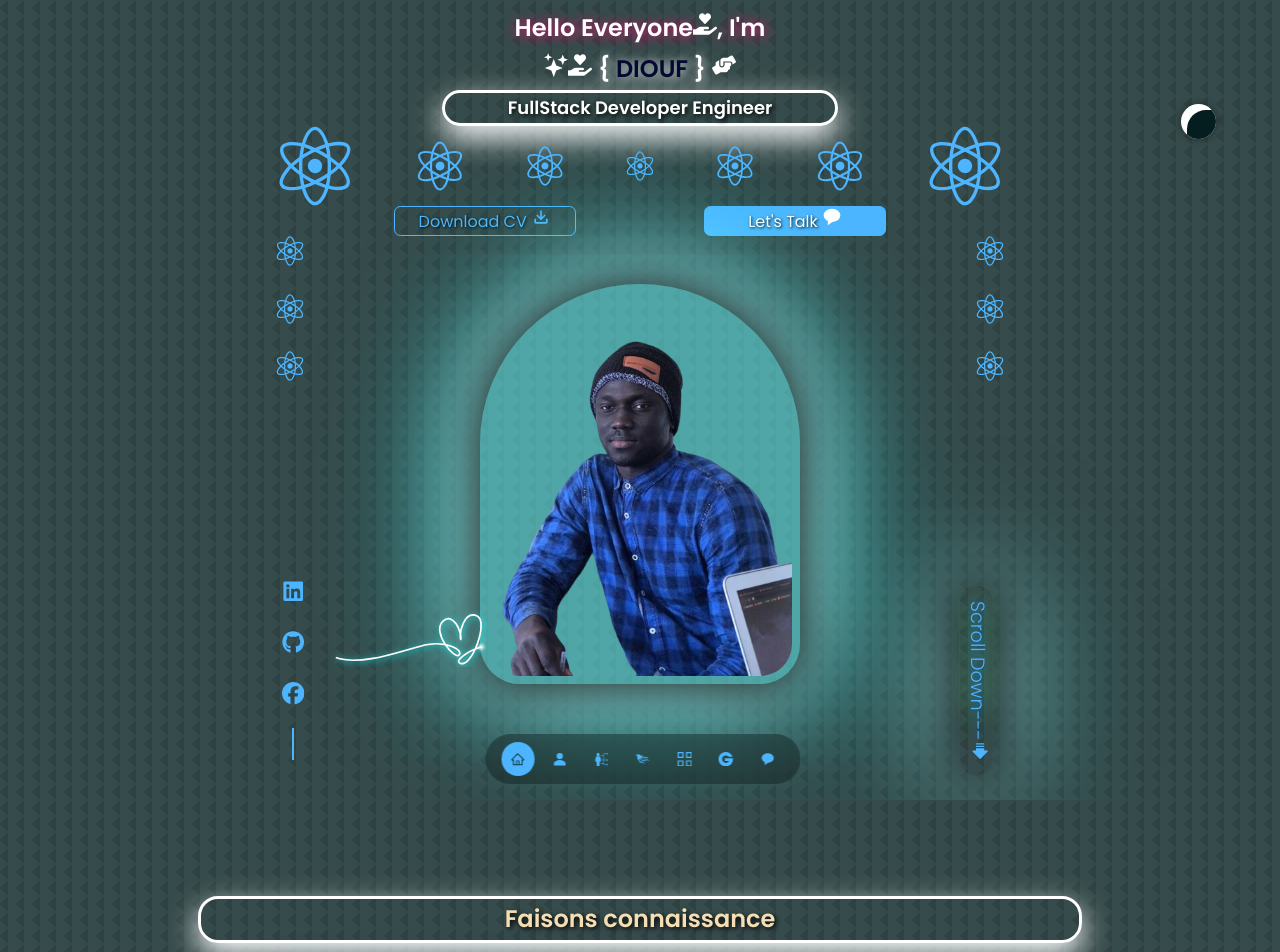
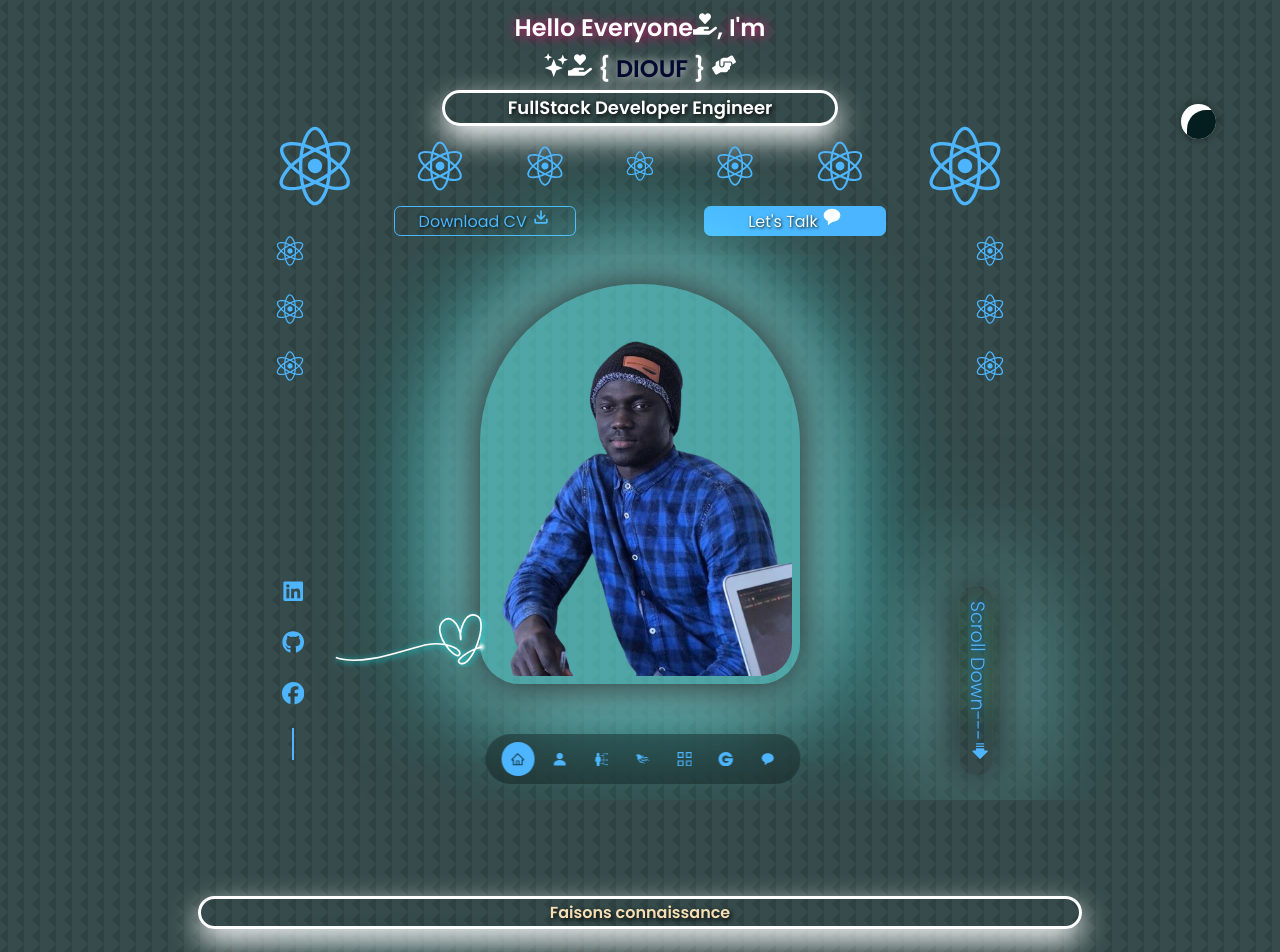
Before and after one commit to Mouhamed1003/keenprogrammer.com, a React (Create React App) app: page / in a window 1280 px wide. Shown: the top 952 px of the page. Built offline with nearby package versions, Linux system fonts and the light colour scheme.

Commit message:
Update index.css

```diff
--- a/src/index.css
+++ b/src/index.css
@@ -89,7 +89,7 @@ h5 {
     border: 3px solid white;
     margin-left: 13vw;
     margin-right: 13vw;
-    font-size: 1.5rem; /* Ajoutez cette propriété pour définir la taille de la police */
+    font-size: 1rem; /* Ajoutez cette propriété pour définir la taille de la police */
 }
 
 h1 {
```
